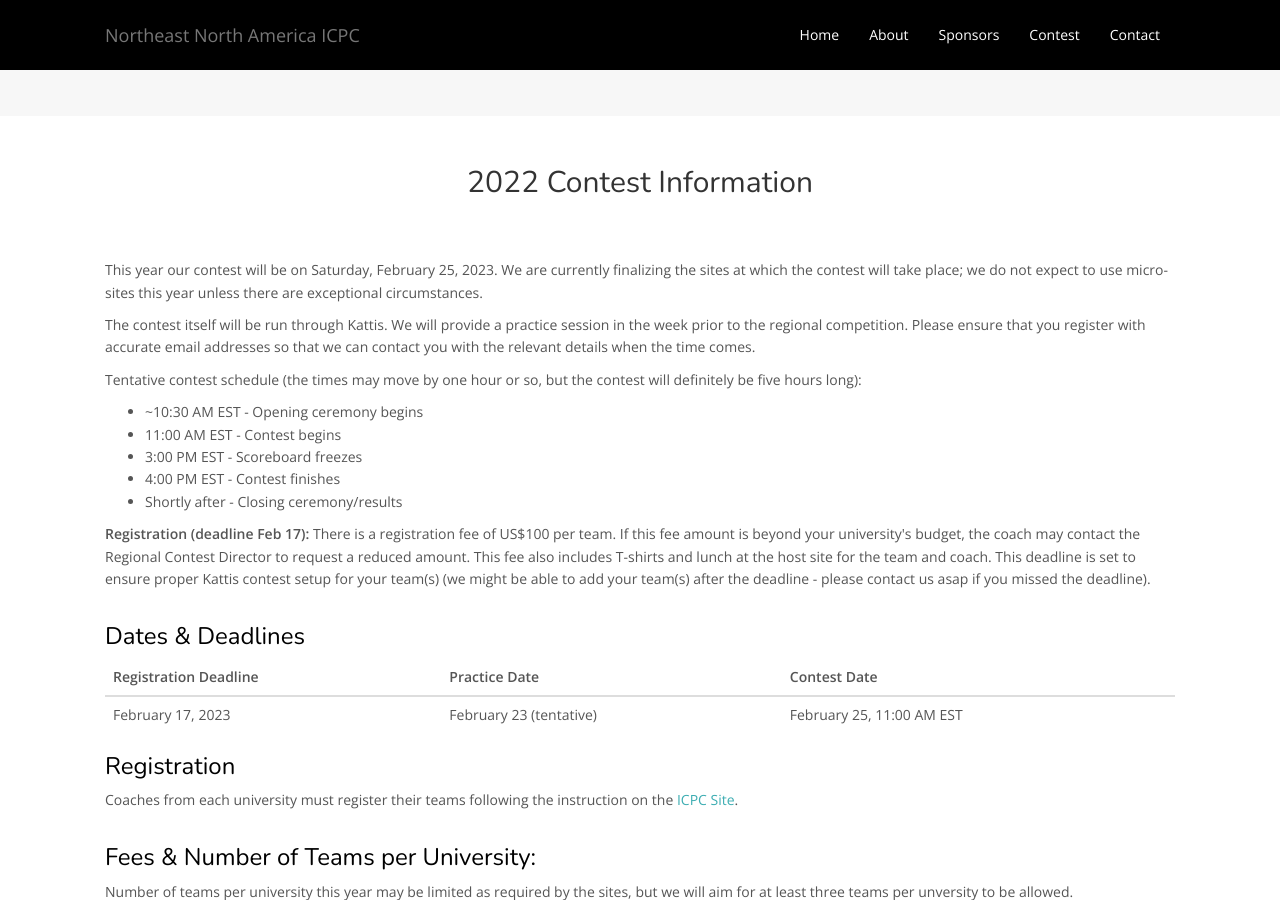
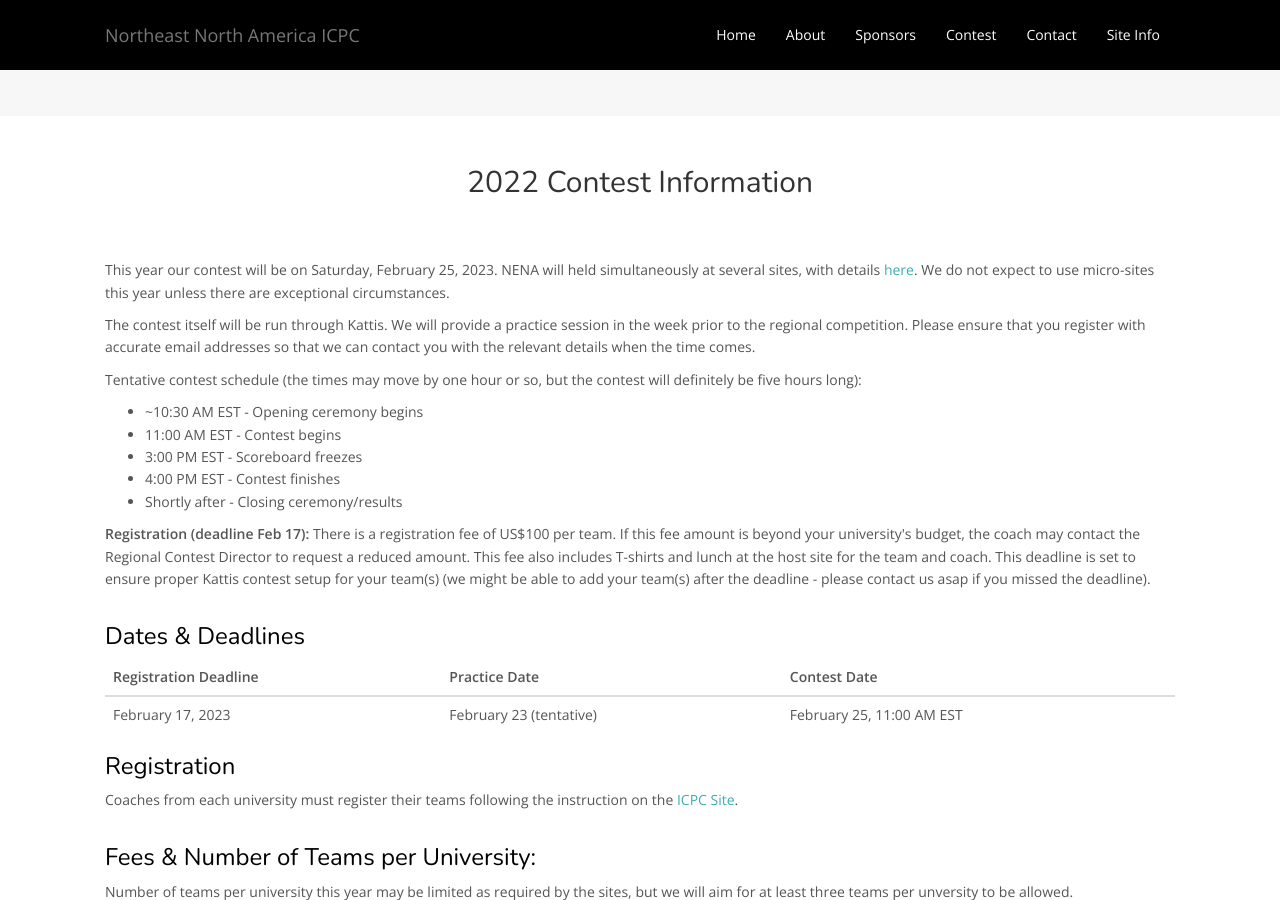
Before and after one commit to icpc/na-northeast-web, a Jekyll site: the page built from docs/index.html, in a window 1280 px wide and 900 px high, scrolled down 1453 px. Built offline with Jekyll 4.4.1, drawn with Linux system fonts in a browser that asks for light colours; nearby versions of some CDN libraries.

Commit message:
Adding site info.

```diff
--- a/docs/_data/nav.yml
+++ b/docs/_data/nav.yml
@@ -12,3 +12,6 @@
 
 - text: Contact
   url: /index.html#people
+
+- text: Site Info
+  url: /site_info.html
--- a/docs/_includes/contest_info.html
+++ b/docs/_includes/contest_info.html
@@ -4,8 +4,9 @@
     <div class="row">
       <div class="col-sm-12">
         <p>This year our contest will be on Saturday, February 25, 2023.
-	  We are currently finalizing the sites at which the contest will
-	  take place; we do not expect to use micro-sites this year unless
+	  NENA will held simultaneously at several sites, with details
+	  <a href="/site_info.html">here</a>.
+	  We do not expect to use micro-sites this year unless
 	  there are exceptional circumstances.
         </p>
 	<p>
@@ -83,7 +84,7 @@
         {% for fee in site.data.contest.fees %}
         <div class="col-sm-6">
           <h3>{{ fee.country }}</h3>
-          <h4>Regular Fee: {{ fee.regular }} </h3>
+          <h3>Regular Fee: {{ fee.regular }} </h3>
             {% if fee.check %}
             <div class="card">
               <div class="card-body">
```
Also changed, not shown: docs/site_info.md (added, +16 -0 lines).
